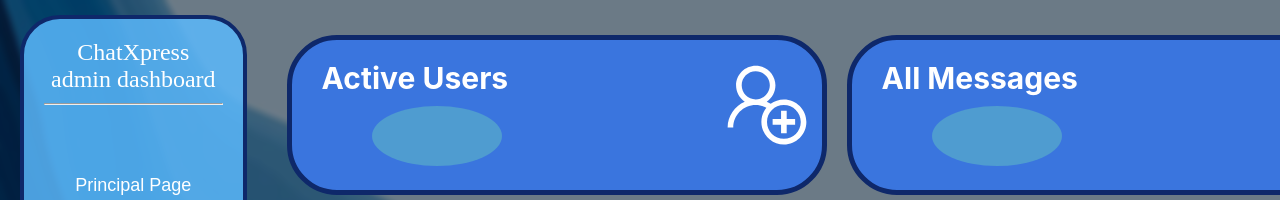
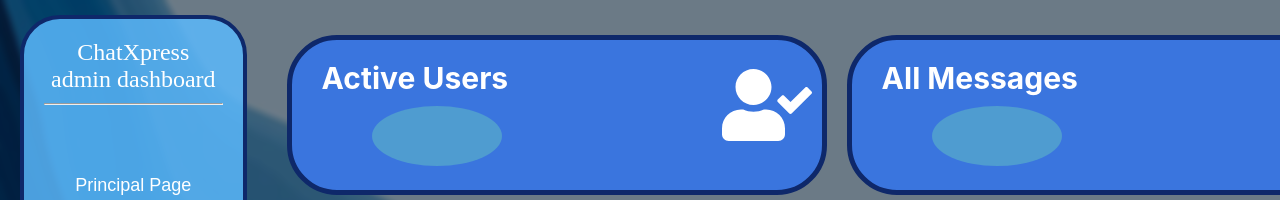
Before and after one commit to SaulArteaga/ChatXPress-FrontEnd-Web, a React (Create React App) app: page /home in a window 1280 px wide. Shown: the top 200 px of the page. Built offline with nearby package versions, Linux system fonts and the light colour scheme; no server answers.

Commit message:
fix: changed icons in the infoContainer

```diff
--- a/src/components/userInfoContainer/UserInfoContainer.tsx
+++ b/src/components/userInfoContainer/UserInfoContainer.tsx
@@ -1,6 +1,6 @@
 import React, { useEffect, useState } from "react";
 import style from "./UserInfoContainer.module.css";
-import { LiaUserPlusSolid } from "react-icons/lia";
+import { PiChatsCircleFill } from "react-icons/pi";
 import { FaCommentDots } from "react-icons/fa6";
 import { FaUser, FaUserCheck } from "react-icons/fa";
 import { getActiveUsers, getTotalUsers } from "../../services/users.services";
@@ -69,7 +69,7 @@ function UserInfoContainer() {
               </h4>
             </div>
             <div>
-              <LiaUserPlusSolid size={90} />
+              <FaUserCheck size={90} style={{ color: "white" }} />
             </div>
           </div>
         </div>
@@ -106,7 +106,10 @@ function UserInfoContainer() {
               </h4>
             </div>
             <div>
-              <FaUserCheck size={90} style={{ color: "white" }} />
+              <PiChatsCircleFill
+                size={100}
+                style={{ marginLeft: "-0.5vw", color: "white" }}
+              />
             </div>
           </div>
         </div>
```
